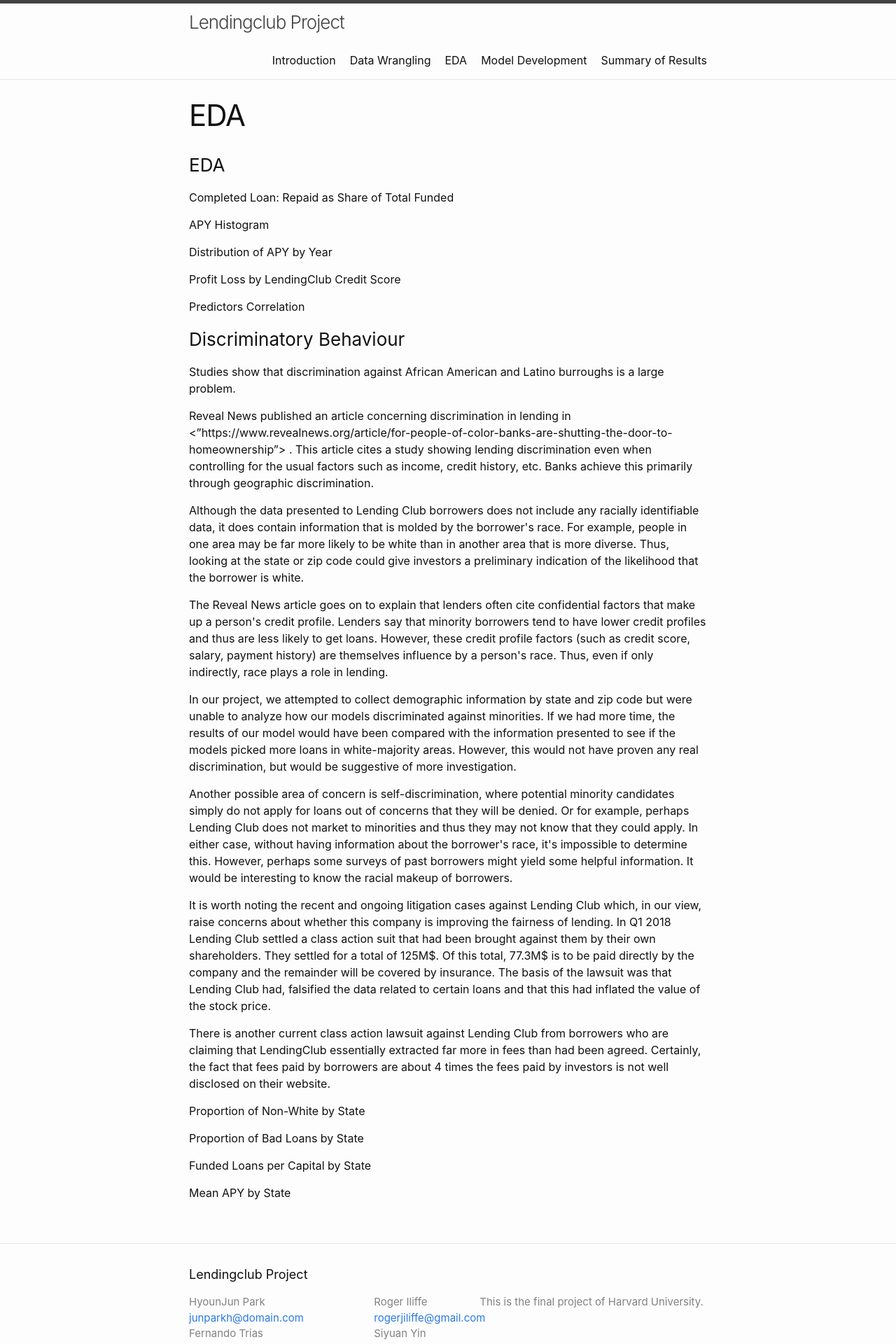
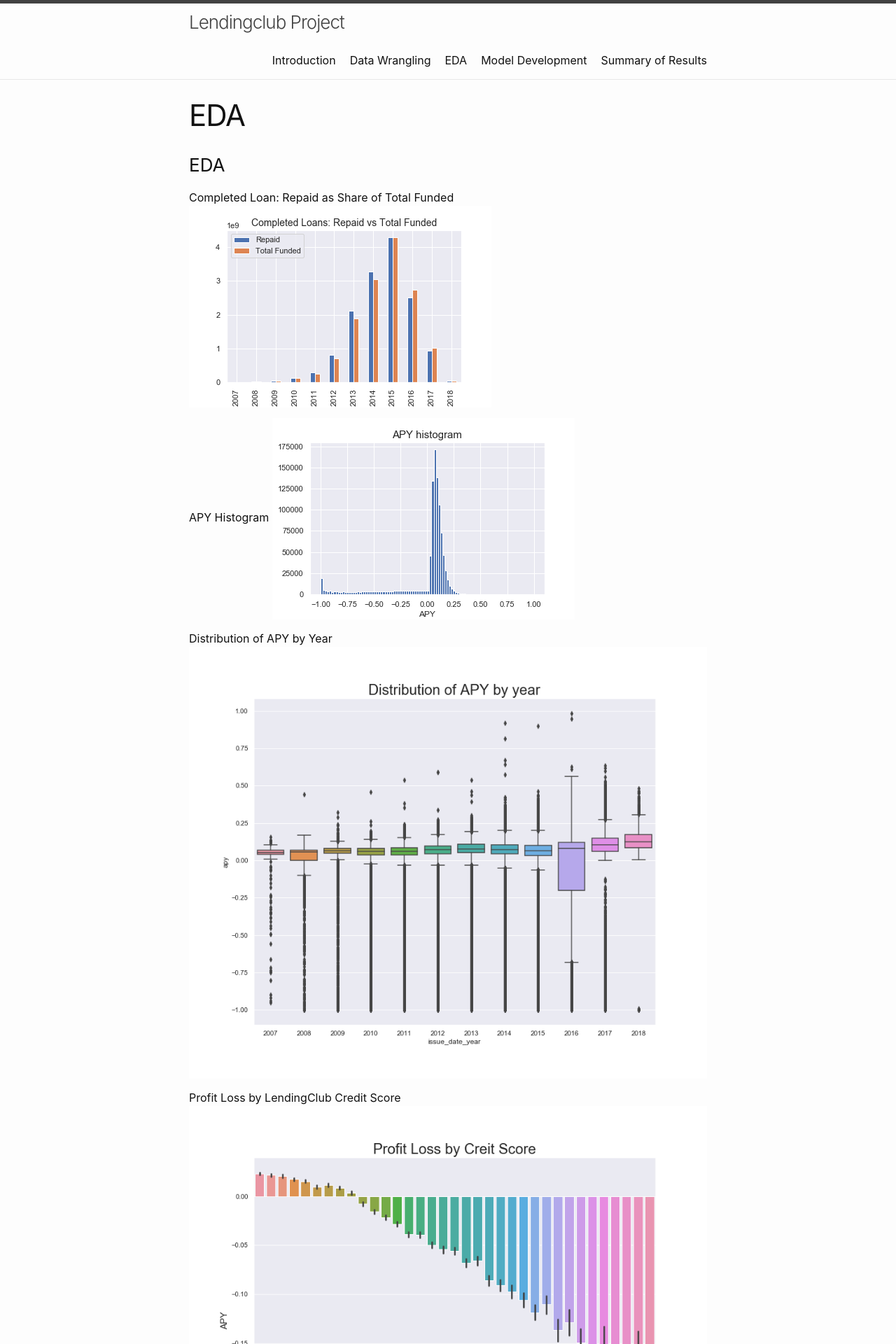
Before and after one commit to junparkh/LendingClub, a Jekyll site: the page built from menu2.md, in a window 1280 px wide. Shown: the top 1920 px of the page at 70% size. Built offline with Jekyll 4.4.1, drawn with Linux system fonts in a browser that asks for light colours.

Commit message:
Update menu2.md

```diff
--- a/menu2.md
+++ b/menu2.md
@@ -5,14 +5,19 @@
 ---
 ### EDA
 Completed Loan: Repaid as Share of Total Funded
+![Image 1](/image/Net_CashFlow_By_Year.png)
 
 APY Histogram
+![Image 2](/image/APY_histogram.png)
 
 Distribution of APY by Year
+![Image 3](/image/Distribution_of_APY_by_year.png)
 
 Profit Loss by LendingClub Credit Score
+![Image 4](/image/Profit_loss_by_creditscore.png)
 
 Predictors Correlation
+![Image 5](/image/Predictors_Correlations.png)
 
 ### Discriminatory Behaviour
 
```
Also changed, not shown: other parts of menu2.md (+4 -0 lines).
